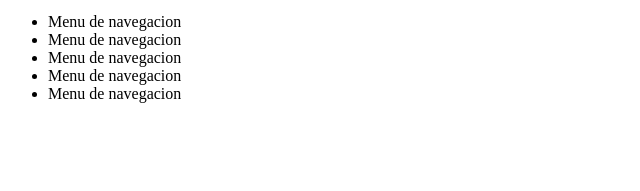
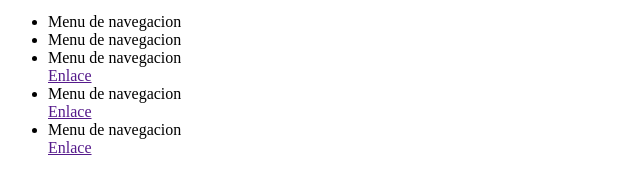
Before and after one commit to jzapval2/practica-pull-request, a plain HTML site: page index.html in a window 1280 px wide. Shown: the part 29-220 px from the top of the page, without its empty margins (0-640 px from the left). Drawn offline with Linux system fonts and the light colour scheme.

```diff
--- a/index.html
+++ b/index.html
@@ -14,8 +14,11 @@
         <li class="nav-item">Menu de navegacion</li>
         <li class="nav-item">Menu de navegacion</li>
         <li>Menu de navegacion</li>
+        <a href="">Enlace</a>
         <li>Menu de navegacion</li>
+        <a href="">Enlace</a>
         <li>Menu de navegacion</li>
+        <a href="">Enlace</a>
       </ul>
     </nav>
   </header>
```
